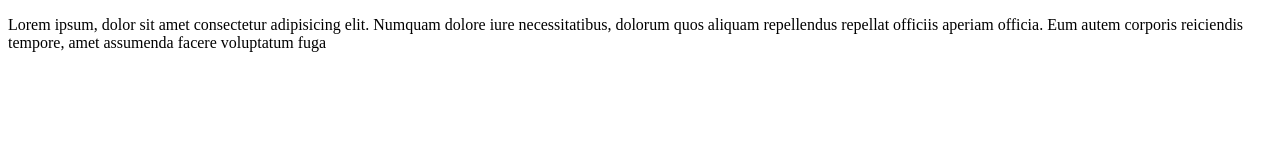
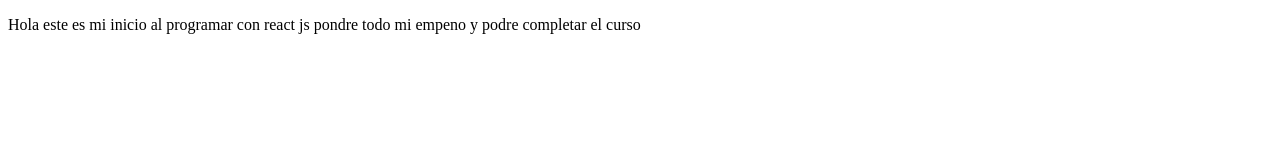
Before and after one commit to antitec/proyectoDemoCursoPrework, a plain HTML site: page index.html in a window 1280 px wide. Drawn offline with Linux system fonts and the light colour scheme.

Commit message:
cambios agregados sitio

```diff
--- a/index.html
+++ b/index.html
@@ -8,10 +8,8 @@
   </head>
   <body>
     <p>
-      Lorem ipsum, dolor sit amet consectetur adipisicing elit. Numquam dolore
-      iure necessitatibus, dolorum quos aliquam repellendus repellat officiis
-      aperiam officia. Eum autem corporis reiciendis tempore, amet assumenda
-      facere voluptatum fuga
+      Hola este es mi inicio al programar con react js pondre todo mi empeno y
+      podre completar el curso
     </p>
   </body>
 </html>
```
